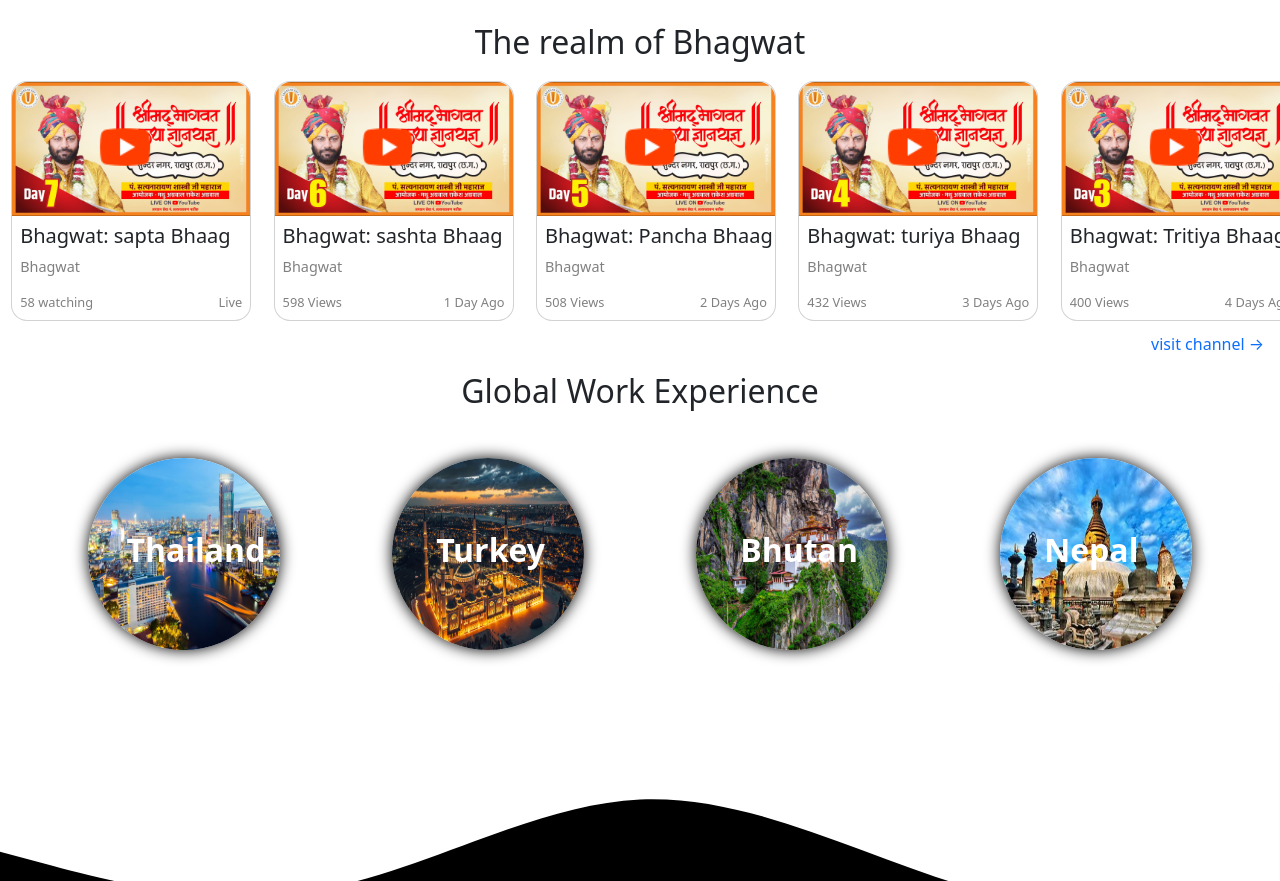
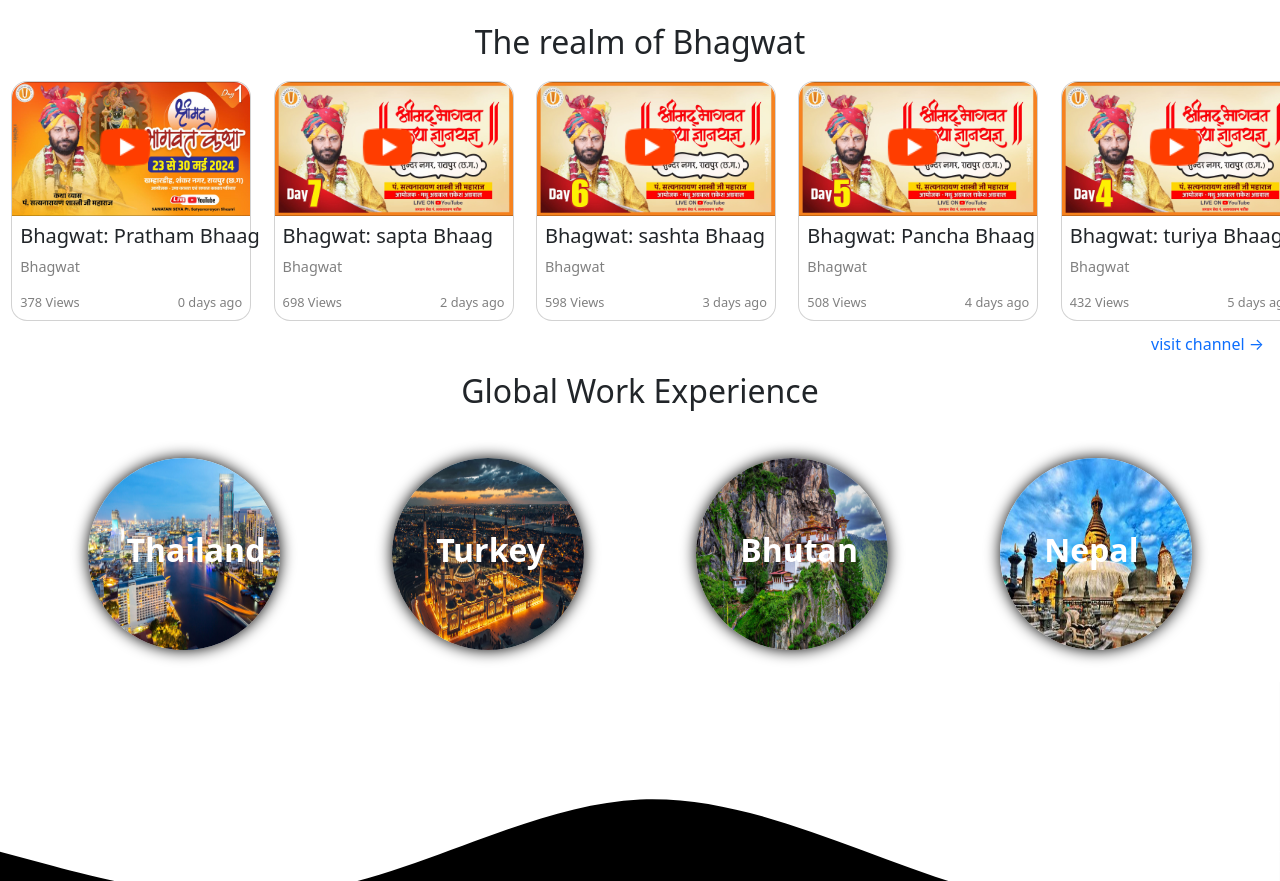
Before and after one commit to Conormcgregor333/Sanatan-Seva, a website: page index.html in a window 1280 px wide. Shown: the part 1406-2287 px from the top of the page. Drawn offline with nearby package versions, Linux system fonts and the light colour scheme.

Commit message:
added auto date update

```diff
--- a/index.html
+++ b/index.html
@@ -245,6 +245,19 @@
       <h2>The realm of Bhagwat</h2>
 
       <div class="card-container">
+        <div class="card" id="vidnew8">
+
+          <img src="/images/day12pic.jpg" alt="" />
+          <img class="play" src="./images/play.png" alt=""
+        />
+
+        <h5>Bhagwat: Pratham Bhaag</h5>
+        <p>Bhagwat</p>
+        <div>
+          <p>378 Views</p>
+          <p id="day8">Live</p>
+        </div>
+      </div>
         <div class="card" id="vidnew7">
 
           <img src="/images/day7pic.jpg" alt="" />
@@ -254,8 +267,8 @@
         <h5>Bhagwat: sapta Bhaag</h5>
         <p>Bhagwat</p>
         <div>
-          <p>58 watching</p>
-          <p>Live</p>
+          <p>698 Views</p>
+          <p id="day7">Live</p>
         </div>
       </div>
         <div class="card" id="vidnew6">
@@ -268,7 +281,7 @@
         <p>Bhagwat</p>
         <div>
           <p>598 Views</p>
-          <p>1 Day Ago</p>
+          <p id="day6">1 Day Ago</p>
         </div>
       </div>
         <div class="card" id="vidnew5">
@@ -281,7 +294,7 @@
         <p>Bhagwat</p>
         <div>
           <p>508 Views</p>
-          <p>2 Days Ago</p>
+          <p id="day5">2 Days Ago</p>
         </div>
       </div>
         <div class="card" id="vidnew4">
@@ -294,7 +307,7 @@
         <p>Bhagwat</p>
         <div>
           <p>432 Views</p>
-          <p>3 Days Ago</p>
+          <p id="day4">3 Days Ago</p>
         </div>
       </div>
         <div class="card" id="vidnew3">
@@ -307,7 +320,7 @@
         <p>Bhagwat</p>
         <div>
           <p>400 Views</p>
-          <p>4 Days Ago</p>
+          <p id="day3">4 Days Ago</p>
         </div>
       </div>
         <div class="card" id="vidnew2">
@@ -320,7 +333,7 @@
         <p>Bhagwat</p>
         <div>
           <p>352 views</p>
-          <p>5 Days Ago</p>
+          <p id="day2">5 Days Ago</p>
         </div>
       </div>
         <div class="card" id="vidnew1">
@@ -333,7 +346,7 @@
         <p>Bhagwat</p>
         <div>
           <p>1k views</p>
-          <p>6 Days ago</p>
+          <p id="day1">6 Days ago</p>
         </div>
       </div>
         <div class="card" id="vid1d">
@@ -859,6 +872,19 @@
         ],
         autoplayVideos: true,
       });
+      const vid15 = GLightbox({
+        elements: [
+          {
+            href: " https://www.youtube.com/watch?v=PpjISl2yJ9E",
+            type: "video",
+            source: "youtube", //vimeo, youtube or local
+            width: 900,
+          },
+
+        ],
+        autoplayVideos: true,
+      });
+
     </script>
   </body>
 </html>
--- a/package.json
+++ b/package.json
@@ -1,5 +1,6 @@
 {
   "dependencies": {
-    "bootstrap": "^5.3.3"
+    "bootstrap": "^5.3.3",
+    "date-fns": "^3.6.0"
   }
 }
--- a/script.js
+++ b/script.js
@@ -53,3 +53,56 @@ document.getElementById("vidnew6").addEventListener("click",()=>{
 document.getElementById("vidnew7").addEventListener("click",()=>{
   vid14.open()
 })
+document.getElementById("vidnew8").addEventListener("click",()=>{
+  vid15.open()
+})
+
+function dateDiff(date1, date2) {
+  const years = date2.getFullYear() - date1.getFullYear();
+  const months = date2.getMonth() - date1.getMonth();
+  const days = date2.getDate() - date1.getDate();
+
+  let diffYears = years;
+  let diffMonths = months;
+  let diffDays = days;
+
+  if (diffDays < 0) {
+    diffMonths -= 1;
+    const prevMonth = new Date(date2.getFullYear(), date2.getMonth(), 0);
+    diffDays += prevMonth.getDate();
+  }
+
+  if (diffMonths < 0) {
+    diffYears -= 1;
+    diffMonths += 12;
+  }
+  let x = diffYears * 365 + diffMonths * 30 + diffDays;
+  if (x <= 31) {
+    return x + " days ago";
+  } else if (x < 12 * 30) {
+    return diffMonths + " months ago";
+  } else {
+    return diffYears + " years ago";
+  }
+}
+
+/* const date1 = new Date("2023-12-15");
+const date2 = new Date();
+
+const diff = dateDiff(date1, date2);
+console.log(diff);
+
+
+ */
+let posted=["2024-05-15","2024-05-16","2024-05-17","2024-05-18","2024-05-19","2024-05-20","2024-05-21","2024-05-23"]
+let counter=1
+posted.map((index)=>{
+  let z="day"+counter
+  const date1 =new Date(index);
+
+  const date2 = new Date();
+  let d=dateDiff(date1, date2)
+  document.getElementById(z).innerText=d;
+  counter+=1
+
+})
```
Also changed, not shown: images/day12pic.jpg (added), 1 other file.
